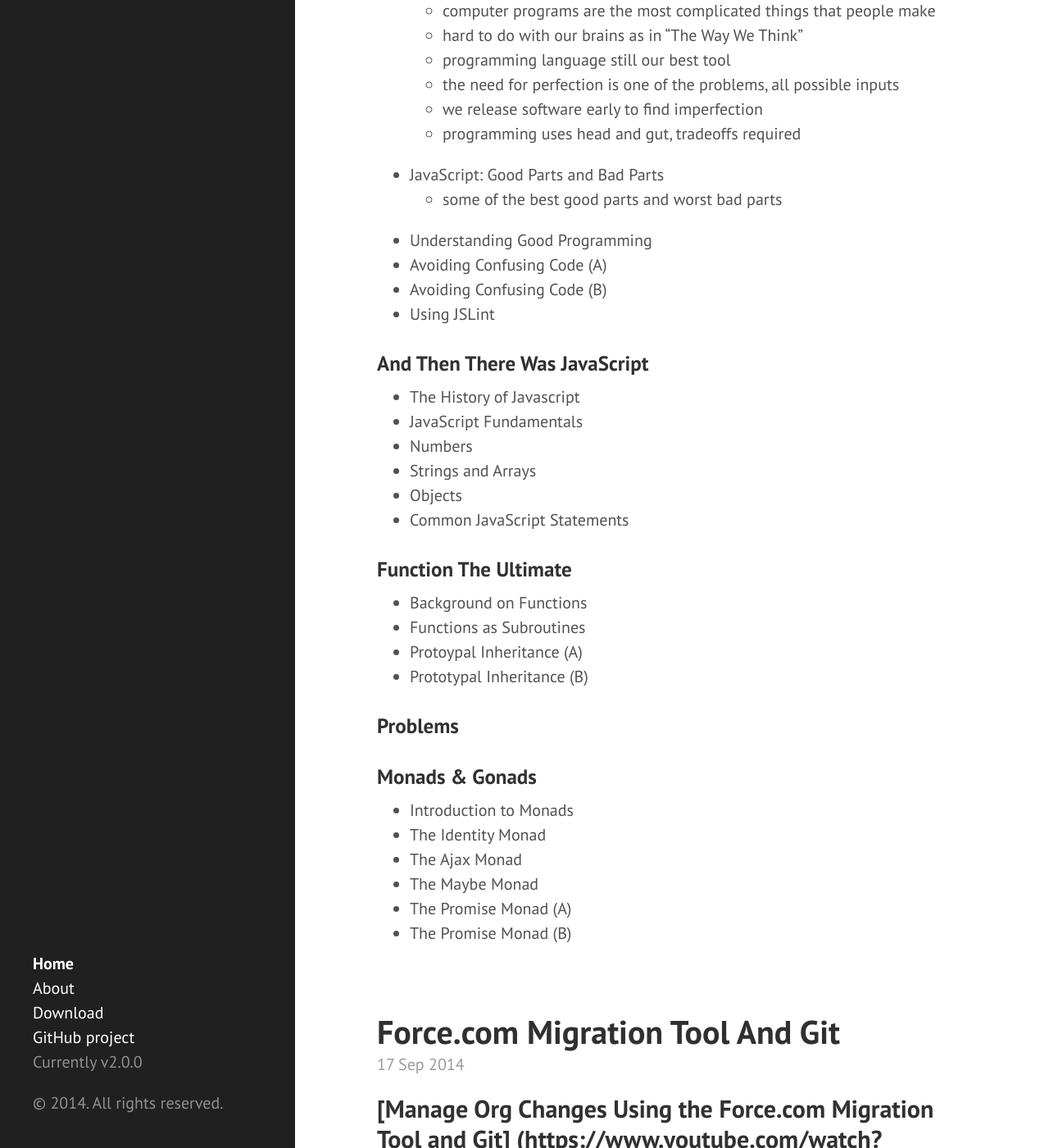
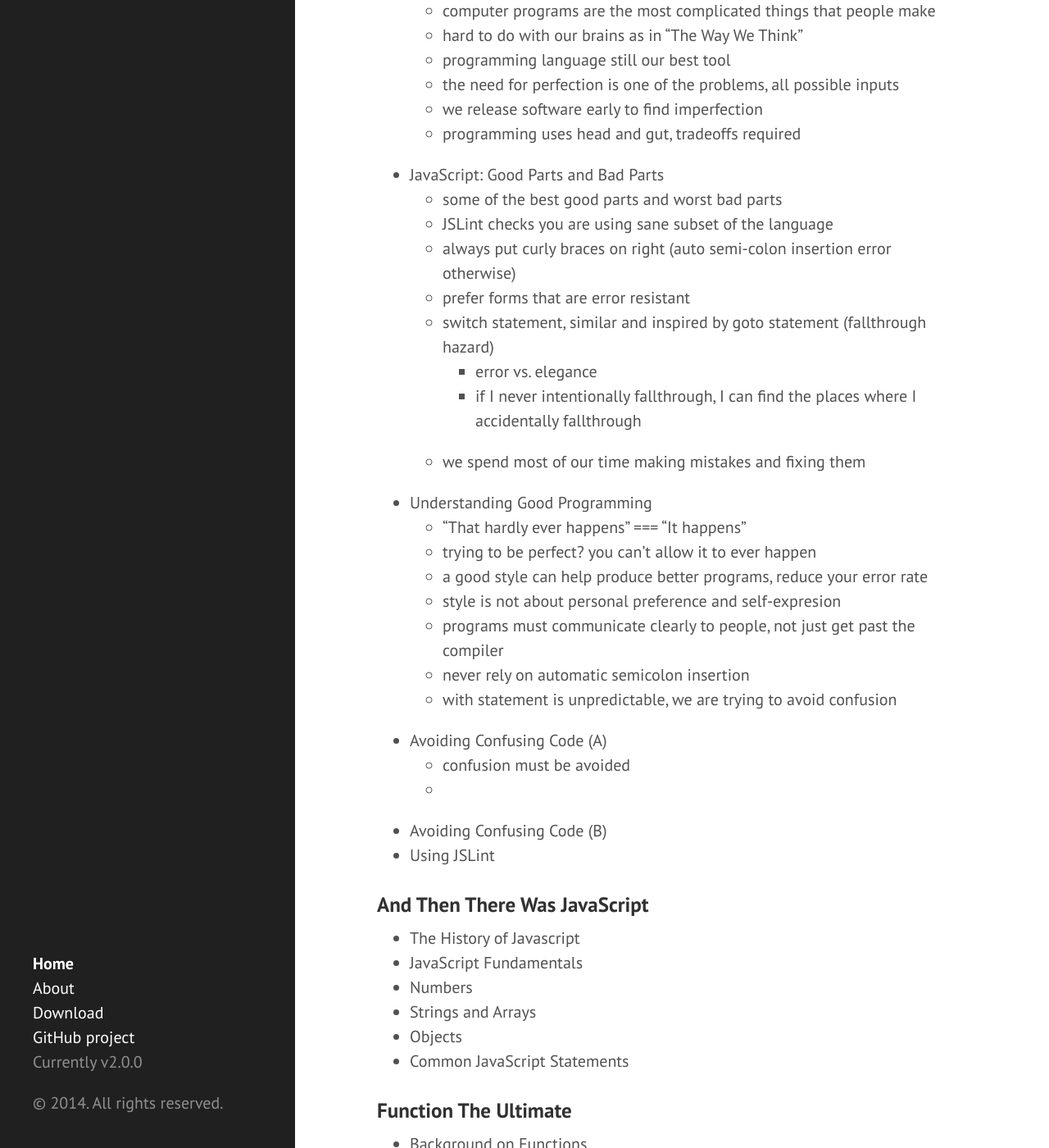
Before and after one commit to eneiand/eneiand.github.io, a Jekyll site: the page built from index.html, in a window 1280 px wide and 1400 px high, scrolled down 1176 px. Shown: the whole window at 82% size. Built offline with Jekyll 4.4.1, drawn with Linux system fonts in a browser that asks for light colours; Markdown is read by kramdown in place of the engine named in the settings; the list of posts is cut into pages by our own code.

Commit message:
Update 2014-09-17-javascript-good-parts.md

```diff
--- a/_posts/2014-09-17-javascript-good-parts.md
+++ b/_posts/2014-09-17-javascript-good-parts.md
@@ -17,8 +17,24 @@
   * programming uses head and gut, tradeoffs required
 * JavaScript: Good Parts and Bad Parts
   * some of the best good parts and worst bad parts
+  * JSLint checks you are using sane subset of the language
+  * always put curly braces on right (auto semi-colon insertion error otherwise)
+  * prefer forms that are error resistant
+  * switch statement, similar and inspired by goto statement (fallthrough hazard)
+    * error vs. elegance
+    * if I never intentionally fallthrough, I can find the places where I accidentally fallthrough
+  * we spend most of our time making mistakes and fixing them
 * Understanding Good Programming
+  * "That hardly ever happens" === "It happens"
+  * trying to be perfect? you can't allow it to ever happen
+  * a good style can help produce better programs, reduce your error rate
+  * style is not about personal preference and self-expresion
+  * programs must communicate clearly to people, not just get past the compiler
+  * never rely on  automatic semicolon insertion
+  * with statement is unpredictable, we are trying to avoid confusion
 * Avoiding Confusing Code (A)
+  * confusion must be avoided
+  *
 * Avoiding Confusing Code (B)
 * Using JSLint
 
```
